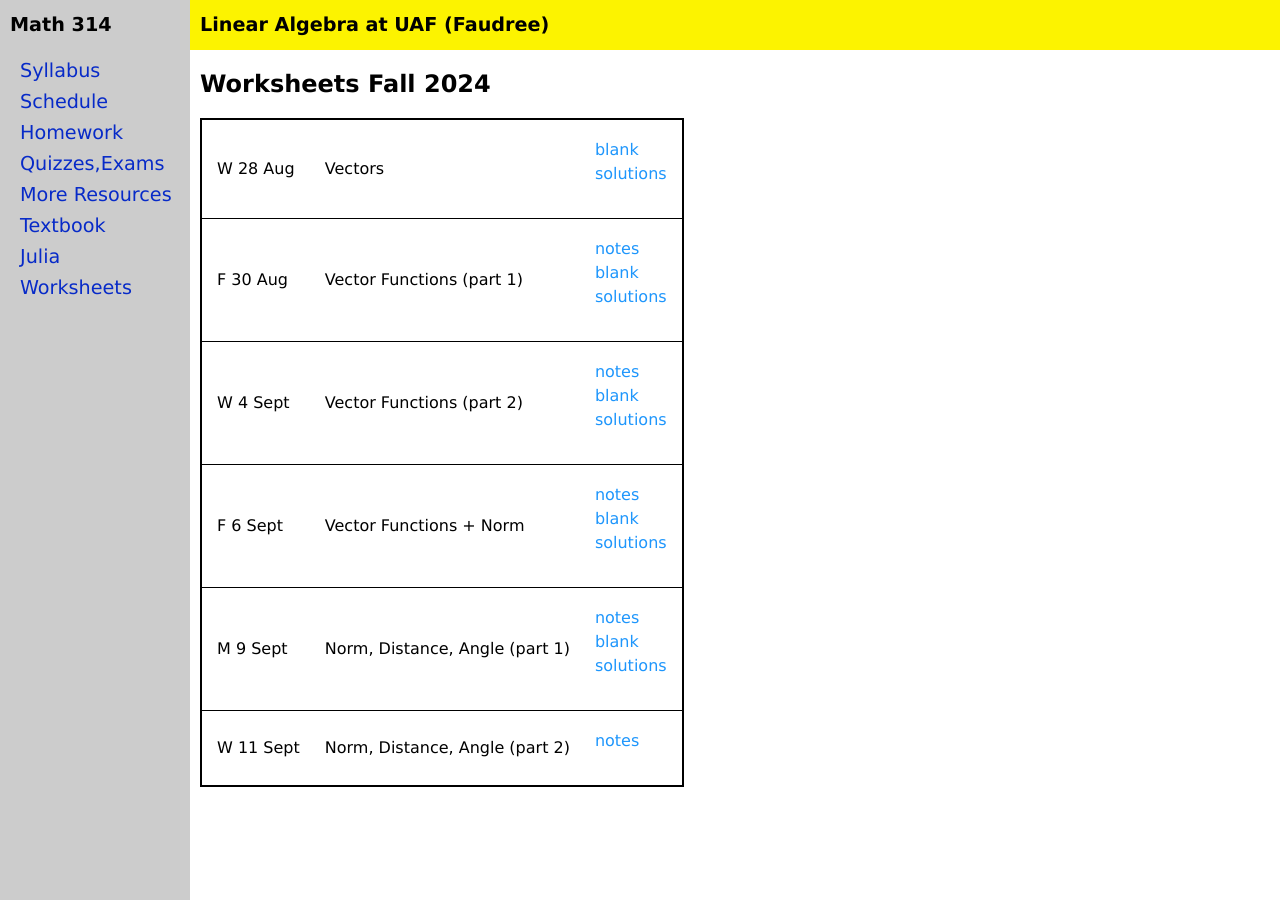
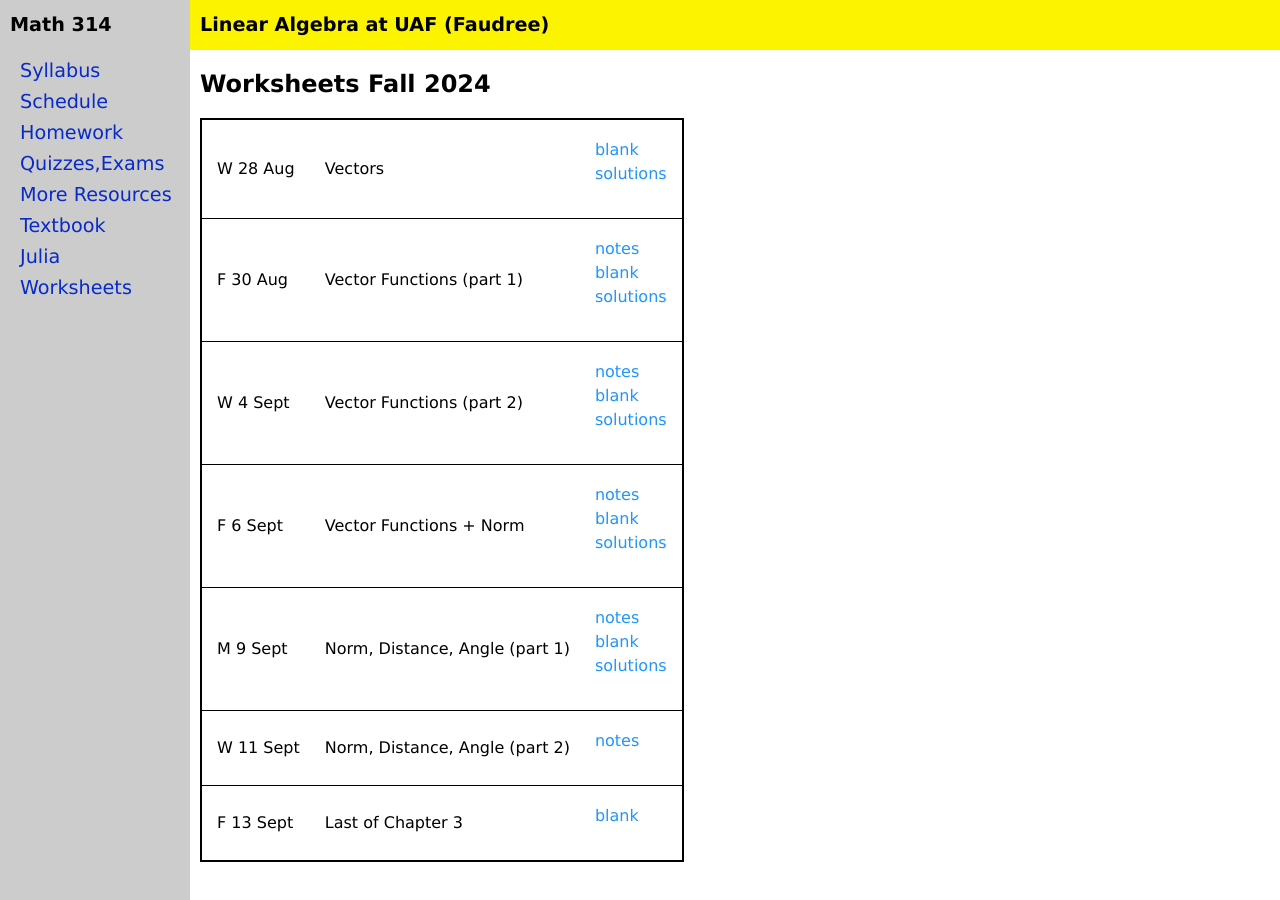
Before and after one commit to jrfaudree/LA, a Jekyll site: the page built from worksheets.md, in a window 1280 px wide. Built offline with Jekyll 4.4.1, drawn with Linux system fonts in a browser that asks for light colours.

Commit message:
Update worksheets.yml

```diff
--- a/_data/worksheets.yml
+++ b/_data/worksheets.yml
@@ -28,3 +28,7 @@
 - date: W 11 Sept
   name: Norm, Distance, Angle (part 2)
   notes: Wed-11-Sept.pdf
+- date: F 13 Sept
+  name: Last of Chapter 3
+  blank: M314_ch3b-summary.pdf
+  filled: M314_ch3b-summary-s.pdf
```
